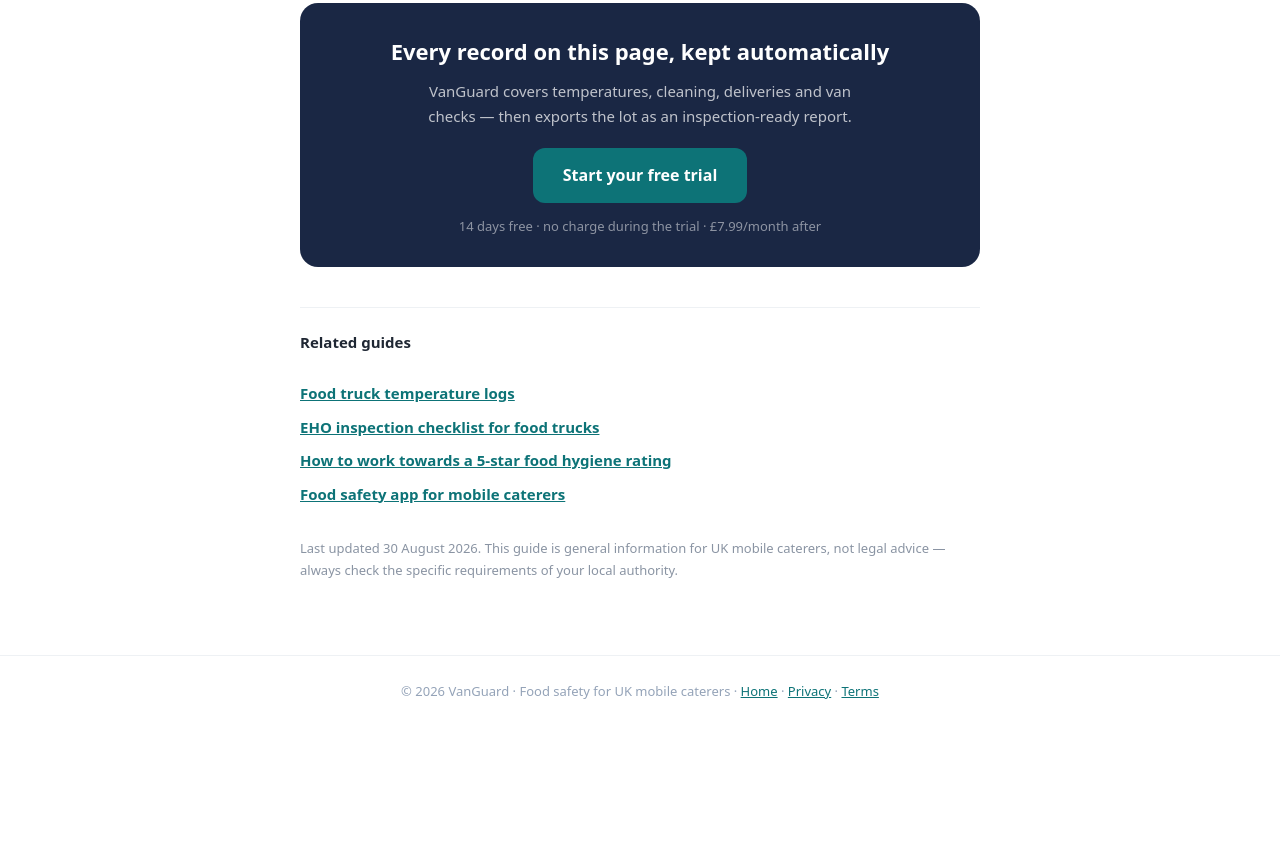
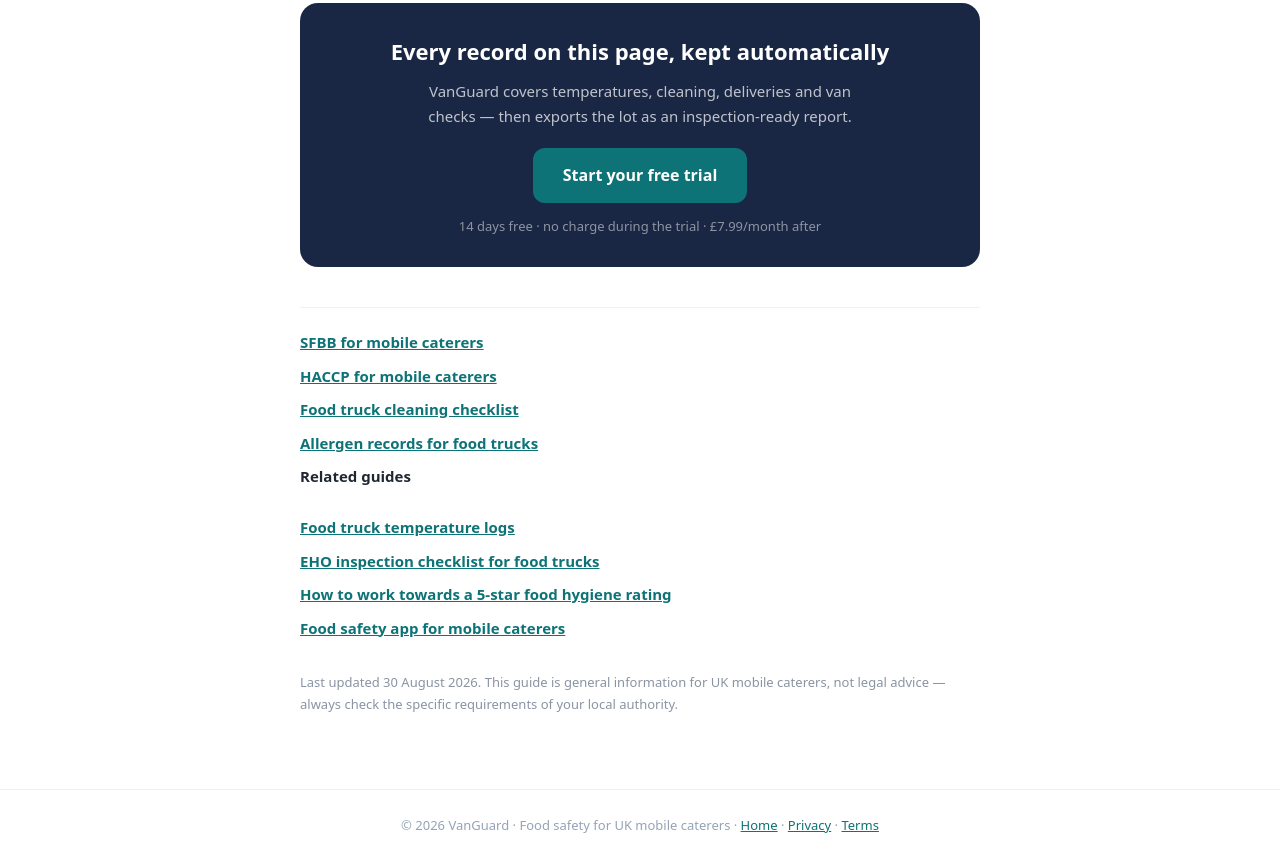
Before and after one commit to danieljee48-sudo/vanguard, a website: page food-safety-records-mobile-caterers-uk.html in a window 1280 px wide. Shown: the part 2478-3338 px from the top of the page. Before the commit the page ends 3204 px from the top, so only its background shows below. Drawn offline with Linux system fonts and the light colour scheme.

Commit message:
Connect food safety records guide to new SEO cluster

```diff
--- a/food-safety-records-mobile-caterers-uk.html
+++ b/food-safety-records-mobile-caterers-uk.html
@@ -117,7 +117,7 @@ footer a{color:var(--teal)}
 <a class="btn" data-cta="end" href="/app?mode=register">Start your free trial</a>
 <small>14 days free · no charge during the trial · £7.99/month after</small>
 </div>
-<div class="related"><strong>Related guides</strong><br/><br/><a href="/fridge-temperature-records-food-truck">Food truck temperature logs</a><a href="/eho-inspection-checklist-mobile-caterers">EHO inspection checklist for food trucks</a><a href="/5-star-food-hygiene-rating-mobile-caterers">How to work towards a 5-star food hygiene rating</a><a href="/food-safety-app-mobile-caterers">Food safety app for mobile caterers</a></div>
+<div class="related"><a href="/sfbb-for-mobile-caterers">SFBB for mobile caterers</a><a href="/haccp-for-mobile-caterers">HACCP for mobile caterers</a><a href="/food-truck-cleaning-checklist">Food truck cleaning checklist</a><a href="/allergen-records-mobile-caterers">Allergen records for food trucks</a><strong>Related guides</strong><br/><br/><a href="/fridge-temperature-records-food-truck">Food truck temperature logs</a><a href="/eho-inspection-checklist-mobile-caterers">EHO inspection checklist for food trucks</a><a href="/5-star-food-hygiene-rating-mobile-caterers">How to work towards a 5-star food hygiene rating</a><a href="/food-safety-app-mobile-caterers">Food safety app for mobile caterers</a></div>
 <p style="margin-top:30px;color:#8a94a3;font-size:13px">Last updated 30 August 2026. This guide is general information for UK mobile caterers, not legal advice — always check the specific requirements of your local authority.</p>
 </main>
 <footer>
```
